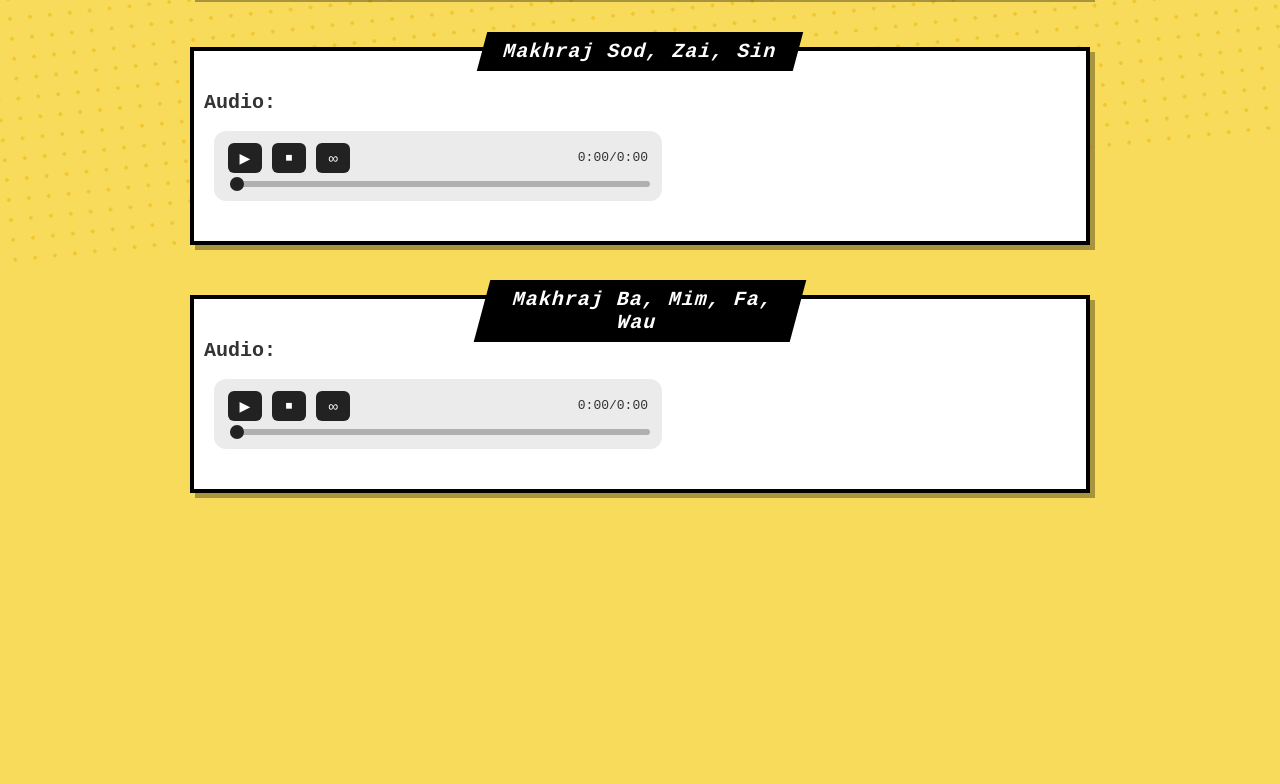
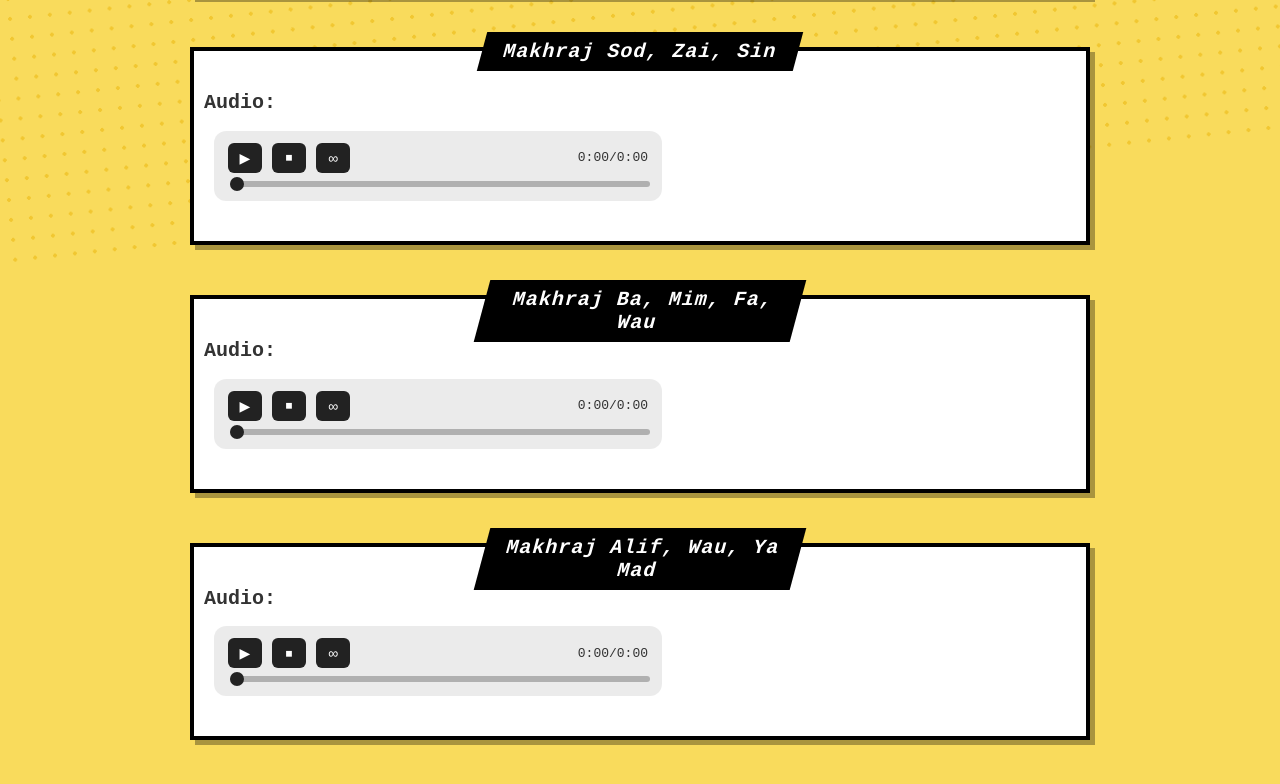
Before and after one commit to bazliamin90/baca, a plain HTML site: page 014.html in a window 1280 px wide. Shown: the part 759-1543 px from the top of the page. Before the commit the page ends 1302 px from the top, so only its background shows below. Drawn offline with Linux system fonts and the light colour scheme.

Commit message:
Update 014.html

```diff
--- a/014.html
+++ b/014.html
@@ -69,6 +69,18 @@
   </div>
 </div>
 
+<div class="wrapper">
+  <div class="title-box">
+    <span class="title-text">Makhraj Alif, Wau, Ya Mad</span>
+  </div>
+  <div class="content-box">
+    <h2>Audio:</h2>
+    <div class="audio-player"
+      data-src="https://github.com/bazliamin90/audio/raw/refs/heads/main/new/alifwauyamad.mp3">
+    </div>
+  </div>
+</div>
+
 <a href="#" class="stt" title="Scroll to top" aria-label="Scroll to top">▲</a>
 <script src="audio.js" defer></script>
 </body>
```
